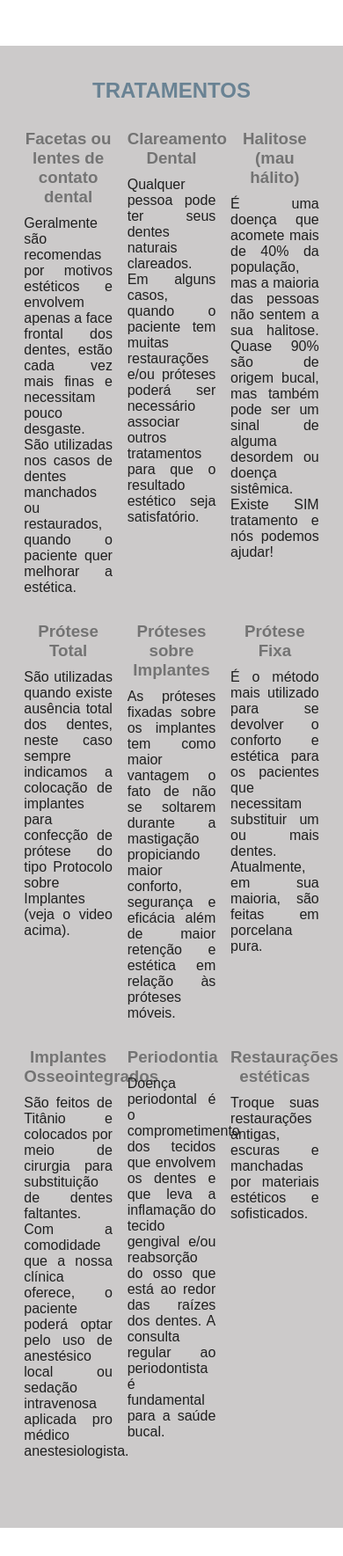
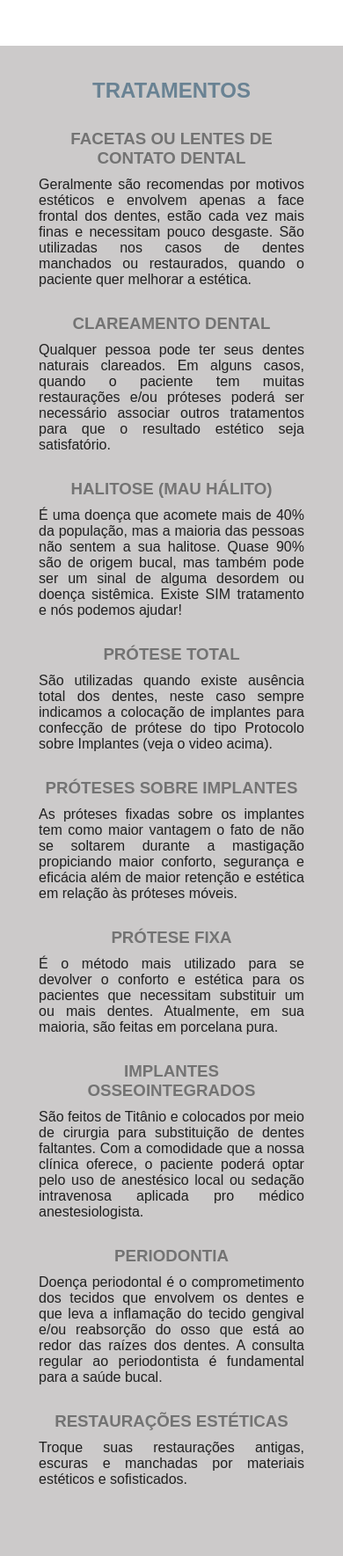
Before and after one commit to Carolbrandes/Site-Dentista-Fernanda-Slovinski, a PHP site: page / in a window 390 px wide. Shown: the part 3151-4920 px from the top of the page at 88% size. Before the commit the page ends 4888 px from the top, so only its background shows below. Run offline with PHP 8.4, Linux system fonts and the light colour scheme; some web fonts are replaced.

Commit message:
fiz o responsivo da secao treatmens

```diff
--- a/index.php
+++ b/index.php
@@ -131,40 +131,40 @@
                         <h2 class="title01">Tratamentos</h2>
                         <div class="treatment__container">
                                 <article class="treatment__single">
-                                        <h3>Facetas ou lentes de contato dental</h3>
+                                        <h3 class="title02">Facetas ou lentes de contato dental</h3>
                                         <p>Geralmente são recomendas por motivos estéticos e envolvem apenas a face frontal dos dentes, estão cada vez mais finas e necessitam pouco desgaste. São utilizadas nos casos de dentes manchados ou restaurados, quando o paciente quer melhorar a estética.</p>
                                 </article>
                                 <article class="treatment__single">
-                                        <h3>Restaurações estéticas</h3>
+                                        <h3 class="title02">Restaurações estéticas</h3>
                                         <p>Troque suas restaurações antigas, escuras e manchadas por materiais estéticos e sofisticados.</p>
                                 </article>
                                 <article class="treatment__single">
-                                        <h3>Clareamento Dental</h3>
+                                        <h3 class="title02">Clareamento Dental</h3>
                                         <p>Qualquer pessoa pode ter seus dentes naturais clareados. Em alguns casos, quando o paciente tem muitas restaurações e/ou próteses poderá ser necessário associar outros tratamentos para que o resultado estético seja satisfatório.</p>
                                 </article>
                                 <article class="treatment__single">
-                                        <h3>Halitose (mau hálito)</h3>
+                                        <h3 class="title02">Halitose (mau hálito)</h3>
                                         <p>É uma doença que acomete mais de 40% da população, mas a maioria das pessoas não sentem a sua halitose. Quase 90% são de origem bucal, mas também pode ser um sinal de alguma desordem ou doença sistêmica. Existe SIM tratamento e nós podemos ajudar!</p>
                                 </article>
                                 <article class="treatment__single">
-                                        <h3>Prótese Total</h3>
+                                        <h3 class="title02">Prótese Total</h3>
                                         <p>São utilizadas quando existe ausência total dos dentes, neste caso sempre indicamos a colocação de implantes para confecção de prótese do tipo Protocolo sobre Implantes (veja o video acima).</p>
                                 </article>
                                 <article class="treatment__single">
-                                        <h3>Próteses sobre Implantes</h3>
+                                        <h3 class="title02">Próteses sobre Implantes</h3>
                                         <p>As próteses fixadas sobre os implantes tem como maior vantagem o fato de não se soltarem durante a mastigação propiciando maior conforto, segurança e eficácia além de maior retenção e estética em relação às próteses móveis.</p>
                                 </article>
                                 <article class="treatment__single">
-                                        <h3>Prótese Fixa</h3>
+                                        <h3 class="title02">Prótese Fixa</h3>
                                         <p>É o método mais utilizado para se devolver o conforto e estética para os pacientes que necessitam substituir um ou mais dentes. Atualmente, em sua maioria, são feitas em porcelana pura.</p>
                                 </article>
                                 <article class="treatment__single">
-                                        <h3>Implantes Osseointegrados</h3>
+                                        <h3 class="title02">Implantes Osseointegrados</h3>
                                         <p>São feitos de Titânio e colocados por meio de cirurgia para substituição de dentes faltantes.
                                                 Com a comodidade que a nossa clínica oferece, o paciente poderá optar pelo uso de anestésico local ou sedação intravenosa aplicada pro médico anestesiologista.</p>
                                 </article>
                                 <article class="treatment__single">
-                                        <h3>Periodontia</h3>
+                                        <h3 class="title02">Periodontia</h3>
                                         <p>Doença periodontal é o comprometimento dos tecidos que envolvem os dentes e que leva a inflamação do tecido gengival e/ou reabsorção do osso que está ao redor das raízes dos dentes. A consulta regular ao periodontista é fundamental para a saúde bucal. </p>
                                 </article>
                         </div>
--- a/style/style.css
+++ b/style/style.css
@@ -25,6 +25,12 @@ p, ul {
   font-size: 24px;
   text-transform: uppercase;
   margin-bottom: 15px; }
+
+.title02 {
+  color: #737373;
+  text-align: center;
+  margin-bottom: 10px;
+  text-transform: uppercase; }
 
 .main-header {
   margin-bottom: 100px; }
@@ -201,15 +207,20 @@ p, ul {
     justify-content: space-between;
     flex-wrap: wrap;
     margin: 30px 0; }
+    @media screen and (max-width: 700px) {
+      .treatment__container {
+        justify-content: center; } }
   .treatment__single {
     width: 30%;
     margin-bottom: 20px; }
+    @media screen and (max-width: 800px) {
+      .treatment__single {
+        width: 45%; } }
+    @media screen and (max-width: 700px) {
+      .treatment__single {
+        width: 90%; } }
     .treatment__single:nth-of-type(2) {
       order: 6; }
-    .treatment__single h3 {
-      color: #737373;
-      text-align: center;
-      margin-bottom: 10px; }
     .treatment__single p {
       color: #1f1f1f;
       text-align: justify; }
```
Also changed, not shown: componentes/titulos/titulos.scss (+7 -0 lines), componentes/treatment/treatment.scss (+15 -5 lines), 1 other file.
